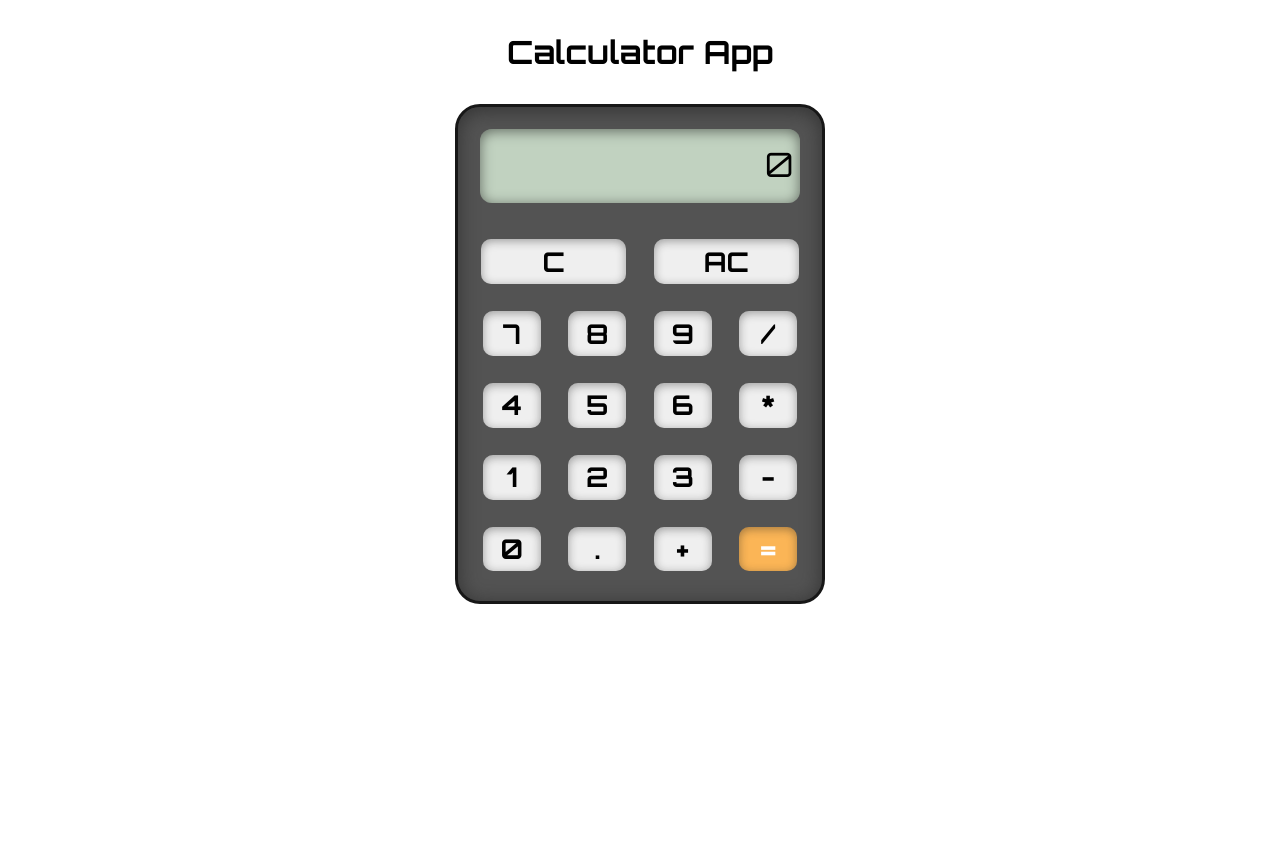
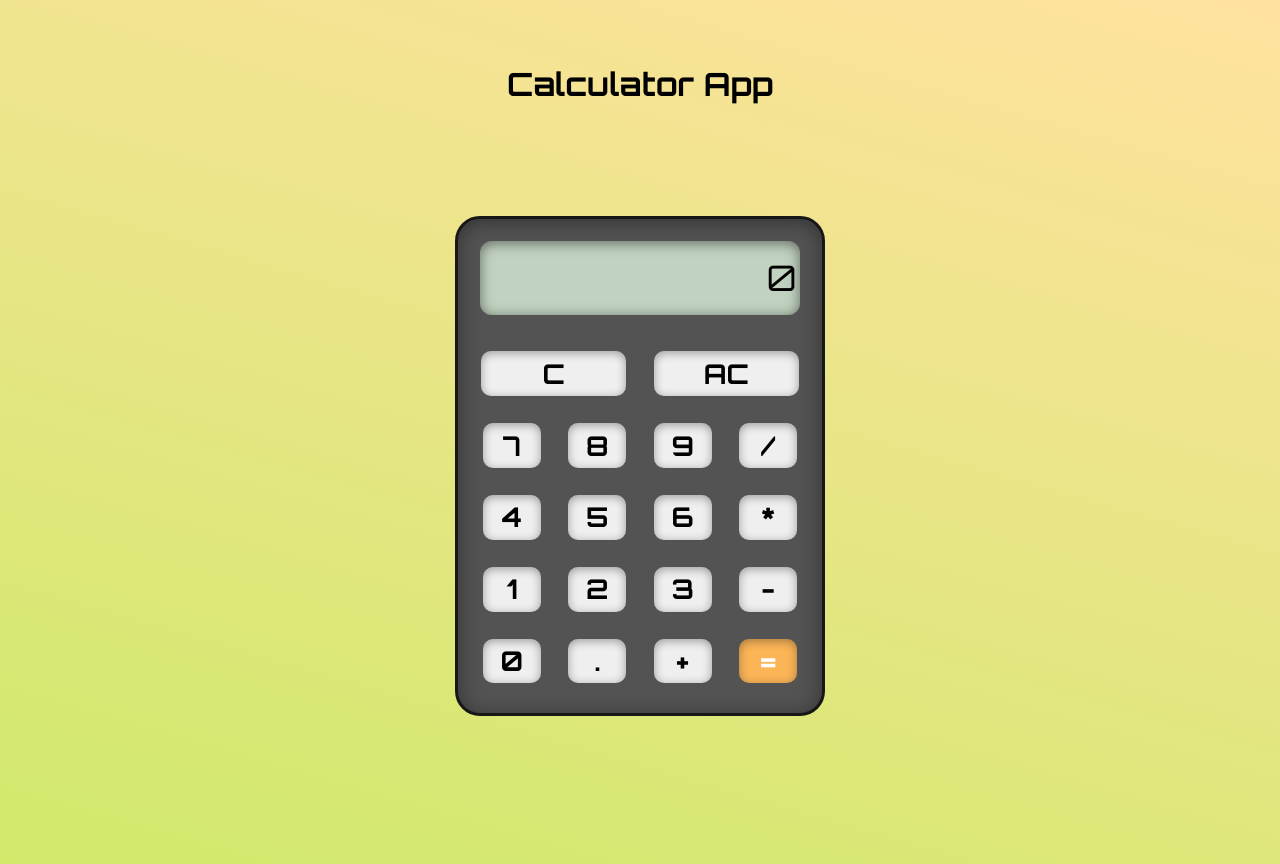
Before and after one commit to floreaportari/Calculator-App, a plain HTML site: page index.html in a window 1280 px wide. Before the commit the page ends 832 px from the top, so only its background shows below. Drawn offline with Linux system fonts and the light colour scheme.

Commit message:
added overflow-hidden to result-output class

```diff
--- a/styles.css
+++ b/styles.css
@@ -7,11 +7,17 @@
 body {
   min-height: 100vh;
   font-family: "Orbitron", sans-serif;
+  background: rgb(255, 226, 159);
+  background: linear-gradient(
+    196deg,
+    rgba(255, 226, 159, 1) 0%,
+    rgba(208, 233, 107, 1) 100%
+  );
 }
 
 h1 {
   text-align: center;
-  margin: 1em 0.5em;
+  margin: 2em 0.5em 1em;
 }
 
 .main-container {
@@ -25,6 +31,7 @@ h1 {
   box-shadow: 0 3px 20px inset rgba(37, 37, 37, 0.7);
   margin: 0 auto;
   overflow: hidden;
+  margin-top: 7em;
 }
 
 .screen-container {
@@ -75,6 +82,7 @@ h1 {
   text-align: right;
   height: 100%;
   width: 100%;
-  font-size: 2.1em;
-  padding: 0.4em 0.2em 0;
+  font-size: 2.2em;
+  padding: 0.4em 0.1em 0;
+  overflow: hidden;
 }
```
